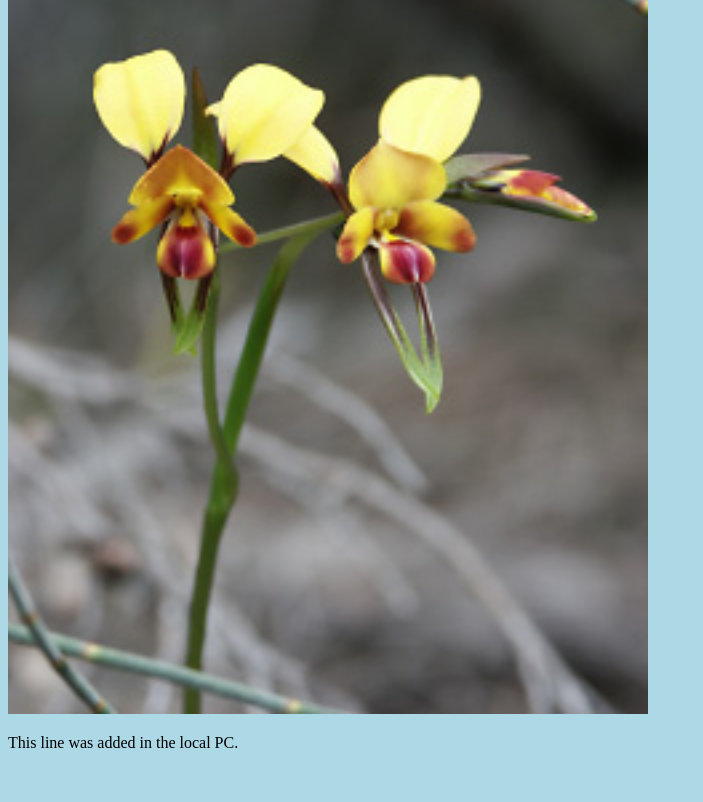
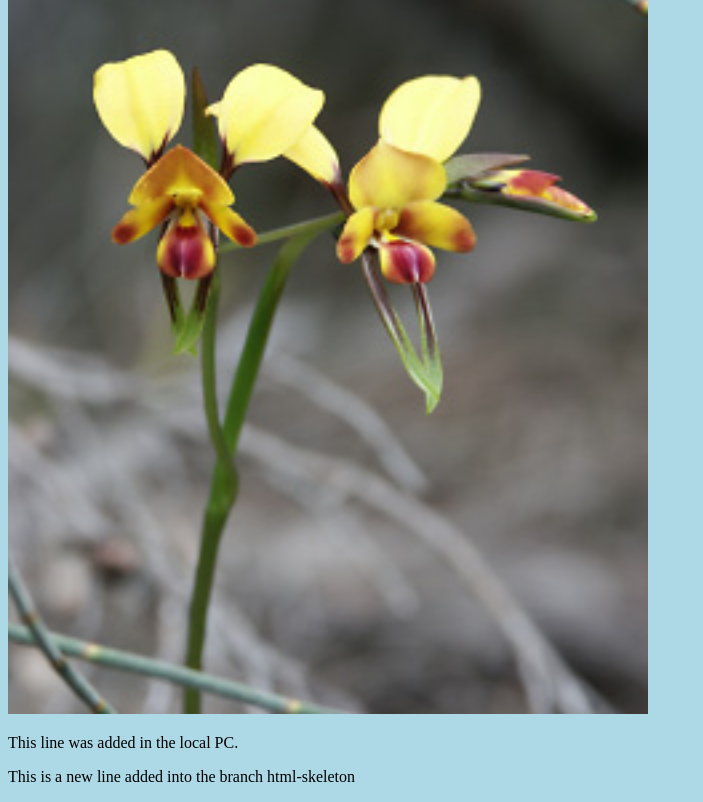
Before and after one commit to subhashe/hello-world, a plain HTML site: page index.html in a window 1280 px wide. Shown: the part 1061-1863 px from the top of the page, without its empty margins (0-703 px from the left). Before the commit the page ends 1829 px from the top, so only its background shows below. Drawn offline with Linux system fonts and the light colour scheme.

Commit message:
Update index.html

```diff
--- a/index.html
+++ b/index.html
@@ -14,5 +14,6 @@ style="width:100%;max-width:960px"></div>
 <p>This line is here to show how merging works.</p>
 <div><img src="img_hello_git.jpg" alt="Hello Git" style="width:100%;max-width:640px"></div>
 <p>This line was added in the local PC.</p>
+<p>This is a new line added into the branch html-skeleton</p>
 </body>
 </html>
```
